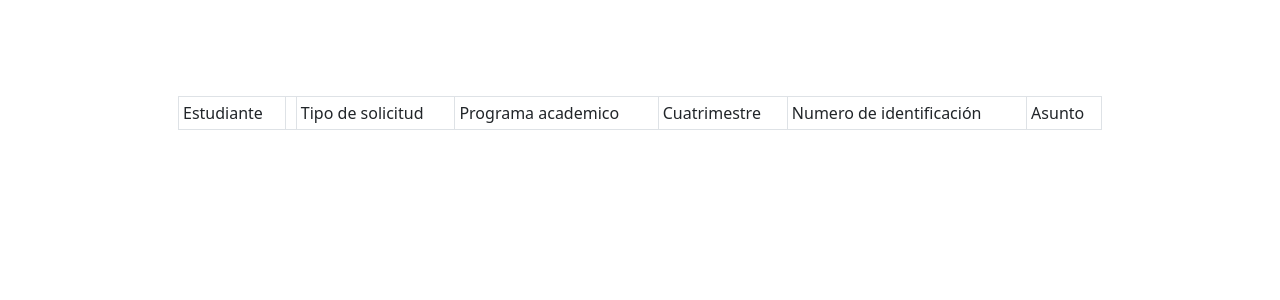
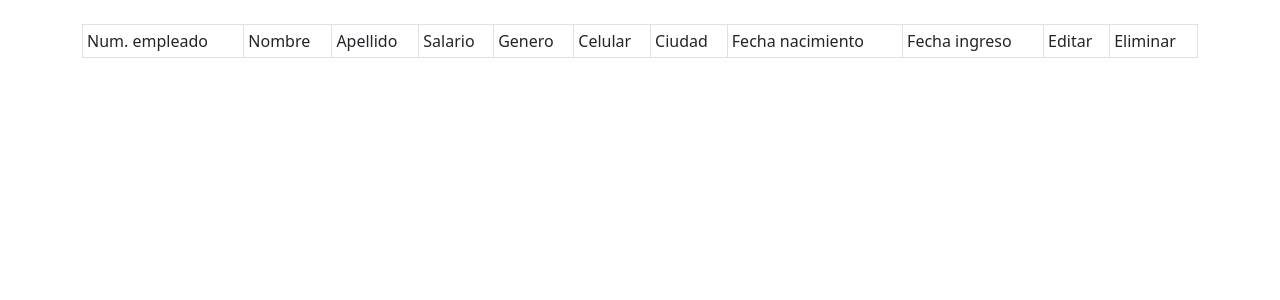
Before and after one commit to ProgrammingFucker/Proyect_PQR, a Flask app: page /vistatwo in a window 1280 px wide. Shown: the part 105-405 px from the top of the page. Run offline with Flask 2, Linux system fonts and the light colour scheme; some libraries are stand-ins or nearby versions.

Commit message:
Fase 2.2.1.2.8.1

```diff
--- a/app/app.py
+++ b/app/app.py
@@ -94,9 +94,9 @@
 def vistathree():
     return render_template('dashboard/pages/vistathree.html')
 
-#URL'S Students
 
 
+#URL'S Students
 @app.route("/vistados")
 def vistados():
     return render_template('dashboard/pages/vistados.html')
@@ -136,10 +136,10 @@
 @app.route("/solicitudes")
 def solicitudes():
     cursor = mysql.connection.cursor()
-    cursor.execute('SELECT * FROM `solicitud`')
+    cursor.execute('SELECT * FROM solicitud')
     data = cursor.fetchall()
     cursor.close()
-    return render_template('vistatwo', soli = data)
+    return render_template('vistatwo', solicitud = data)
 
 
 
--- a/app/templates/dashboard/pages/lider.html
+++ b/app/templates/dashboard/pages/lider.html
@@ -6,6 +6,7 @@
     <div class="container-fluid">
       <a class="navbar-brand" href="#">
         <img src="static/img/logo_IUB.png" class="w-75" alt="logoIUB">
+        <a class="dropdown-item text-dark bi-door-open" href="{{ url_for('logout') }}"> Cerrar sesión</a>
       </a>
     </div>
   </nav>
--- a/app/templates/dashboard/pages/vistatwo.html
+++ b/app/templates/dashboard/pages/vistatwo.html
@@ -1,4 +1,4 @@
-{% extends "/base.html" %}
+{% extends "base.html" %}
 {% block content %}
 <header>
     <nav class="navbar navbar-white bg-white">
@@ -11,34 +11,66 @@
     </nav>
 </header>
 <div class="container">
-    <div class="class p-5">
-        <div class="class p-5">
+    <div class="row py-4">
+        <div class="col">
             <table class="table table-sm table-bordered table-striped">
                 <thead>
                     <tr>
-                    <td>Estudiante<td>
-                    <td>Tipo de solicitud</td>
-                    <td>Programa academico</td>
-                    <td>Cuatrimestre</td>
-                    <td>Numero de identificación</td>
-                    <td>Asunto</td>
+                        <td>Num. empleado</td>
+                        <td>Nombre</td>
+                        <td>Apellido</td>
+                        <td>Salario</td>
+                        <td>Genero</td>
+                        <td>Celular</td>
+                        <td>Ciudad</td>
+                        <td>Fecha nacimiento</td>
+                        <td>Fecha ingreso</td>
+                        <td>Editar</td>
+                        <td>Eliminar</td>
                     </tr>
+
                 </thead>
+
+                <!-- El id del cuerpo de la tabla. -->
                 <tbody>
-                  {% for data in soli %}
+                    {% for data in solicitud %}
                     <tr>
 
-                    <td>{{data.0}}</td>
+                        <td>ok</td>
                         <td>{{data.1}}</td>
                         <td>{{data.2}}</td>
                         <td>{{data.3}}</td>
-                    <td>{{data.4}}</td>
+                        <td>{{data4}}</td>
                         <td>{{data.5}}</td>
+                        <td>{{data.6}}</td>
+                        <td>{{data.1}}</td>
+                        <td>{{data.8}}</td>
+                        <td><a href="/edit{{data[0]}}" class="btn btn-secondary btn-sm">Editar</a></td>
+                        <td>
+                            <form action="{{url_for('delete')}}" method="POST">
+                                <input type="hidden" name="id" value="{{data[0]}}">
+                                <button class="button is-danger">Eliminar</button>
+                            </form>
+                        </td>
+
                     </tr>
                     {% endfor %}
                 </tbody>
             </table>
         </div>
+        <left>
+            <div class="row">
+                <div class="col-6">
+                    <label id="lbl-total"></label>
+                </div>
+        </left>
+        <div class="col-6" id="nav-paginacion"></div>
+        <center>
+            <div class="col-6" id="nav-paginacion"></div>
+
+            <input type="hidden" id="pagina" value="1">
+            <input type="hidden" id="orderCol" value="0">
+            <input type="hidden" id="orderType" value="asc">
     </div>
 </div>
 
--- a/app/templates/login.html
+++ b/app/templates/login.html
@@ -9,6 +9,7 @@
           <div class="card-header">
             <div class="text-center">
               <img src="../static/img/logo_IUB.png" class="card-img-top w-50" alt="logoIUB">
+              <a class="dropdown-item text-dark bi-door-open" href="{{ url_for('logout') }}"> Cerrar sesión</a>
             </div>
           </div>
           <div class="card-body">
@@ -44,7 +45,7 @@
 
 
            <form action="{{url_for('lider')}}" methods="POST">
-              <button class="btn btn-link">Estudiante</button>
+              <button class="btn btn-link">Lider</button>
             </form>
 
 
```
Also changed, not shown: app/mydb.sql (renamed from app/login.sql, +45 -3 lines). Lines whose indentation alone changed are shown as unchanged.
